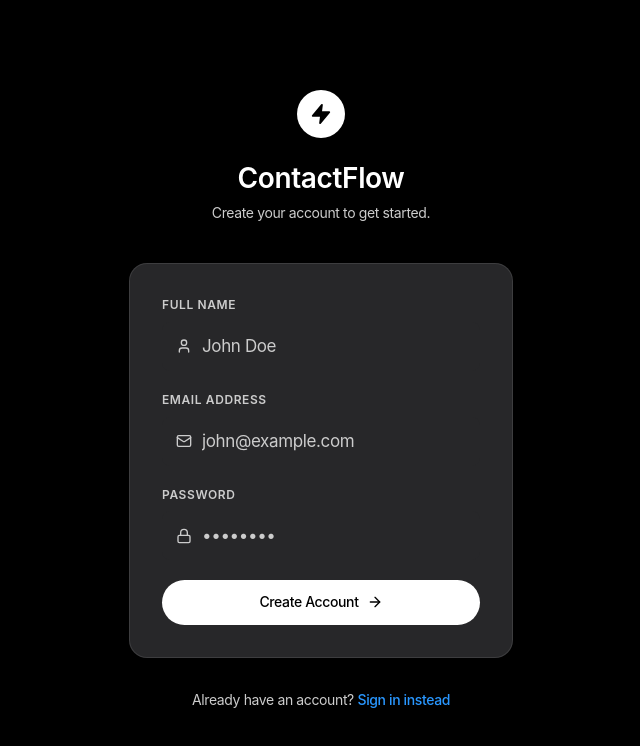
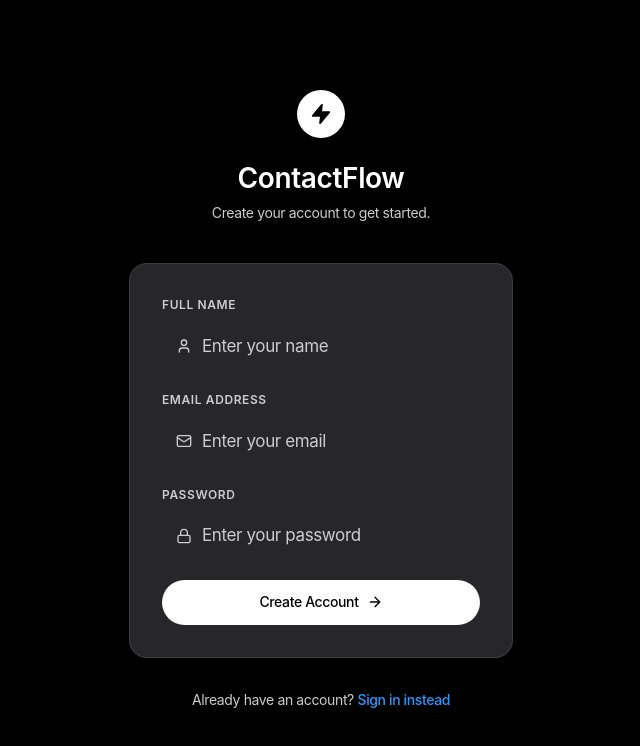
Before and after one commit to vaishnavikundur/smart-directory, a React (Vite) app in the folder frontend/: page /register in a window 1280 px wide. Shown: the top 746 px of the page, without its empty margins (319-959 px from the left). Built offline with nearby package versions, Linux system fonts and the light colour scheme; no server answers.

Commit message:
Update authentication UI placeholders and error handling

```diff
--- a/frontend/src/pages/LoginPage.tsx
+++ b/frontend/src/pages/LoginPage.tsx
@@ -42,7 +42,7 @@ export default function LoginPage() {
     } catch (err: any) {
       console.error('Login error:', err);
       setError(
-        err.response?.data?.message ||
+        err.response?.data?.error || err.response?.data?.message ||
         'Failed to authenticate. Please check your credentials.'
       );
     } finally {
@@ -106,7 +106,7 @@ export default function LoginPage() {
                       ? 'border-red-500/50 focus:border-red-500 focus:ring-1 focus:ring-red-500/20'
                       : 'focus:border-[var(--apple-primary-focus)] focus:ring-1 focus:ring-[var(--apple-primary-focus)]'
                   }`}
-                  placeholder="name@example.com"
+                  placeholder="Enter your email"
                   disabled={isLoading}
                 />
               </div>
@@ -134,7 +134,7 @@ export default function LoginPage() {
                       ? 'border-red-500/50 focus:border-red-500 focus:ring-1 focus:ring-red-500/20'
                       : 'focus:border-[var(--apple-primary-focus)] focus:ring-1 focus:ring-[var(--apple-primary-focus)]'
                   }`}
-                  placeholder="••••••••"
+                  placeholder="Enter your password"
                   disabled={isLoading}
                 />
               </div>
--- a/frontend/src/pages/RegisterPage.tsx
+++ b/frontend/src/pages/RegisterPage.tsx
@@ -44,7 +44,7 @@ export default function RegisterPage() {
     } catch (err: any) {
       console.error('Registration error:', err);
       setError(
-        err.response?.data?.message ||
+        err.response?.data?.error || err.response?.data?.message ||
         'Failed to create account. Email might already be in use.'
       );
     } finally {
@@ -107,7 +107,7 @@ export default function RegisterPage() {
                       ? 'border-red-500/50 focus:border-red-500 focus:ring-1 focus:ring-red-500/20'
                       : 'focus:border-[var(--apple-primary-focus)] focus:ring-1 focus:ring-[var(--apple-primary-focus)]'
                   }`}
-                  placeholder="John Doe"
+                  placeholder="Enter your name"
                   disabled={isLoading}
                 />
               </div>
@@ -135,7 +135,7 @@ export default function RegisterPage() {
                       ? 'border-red-500/50 focus:border-red-500 focus:ring-1 focus:ring-red-500/20'
                       : 'focus:border-[var(--apple-primary-focus)] focus:ring-1 focus:ring-[var(--apple-primary-focus)]'
                   }`}
-                  placeholder="john@example.com"
+                  placeholder="Enter your email"
                   disabled={isLoading}
                 />
               </div>
@@ -163,7 +163,7 @@ export default function RegisterPage() {
                       ? 'border-red-500/50 focus:border-red-500 focus:ring-1 focus:ring-red-500/20'
                       : 'focus:border-[var(--apple-primary-focus)] focus:ring-1 focus:ring-[var(--apple-primary-focus)]'
                   }`}
-                  placeholder="••••••••"
+                  placeholder="Enter your password"
                   disabled={isLoading}
                 />
               </div>
```
